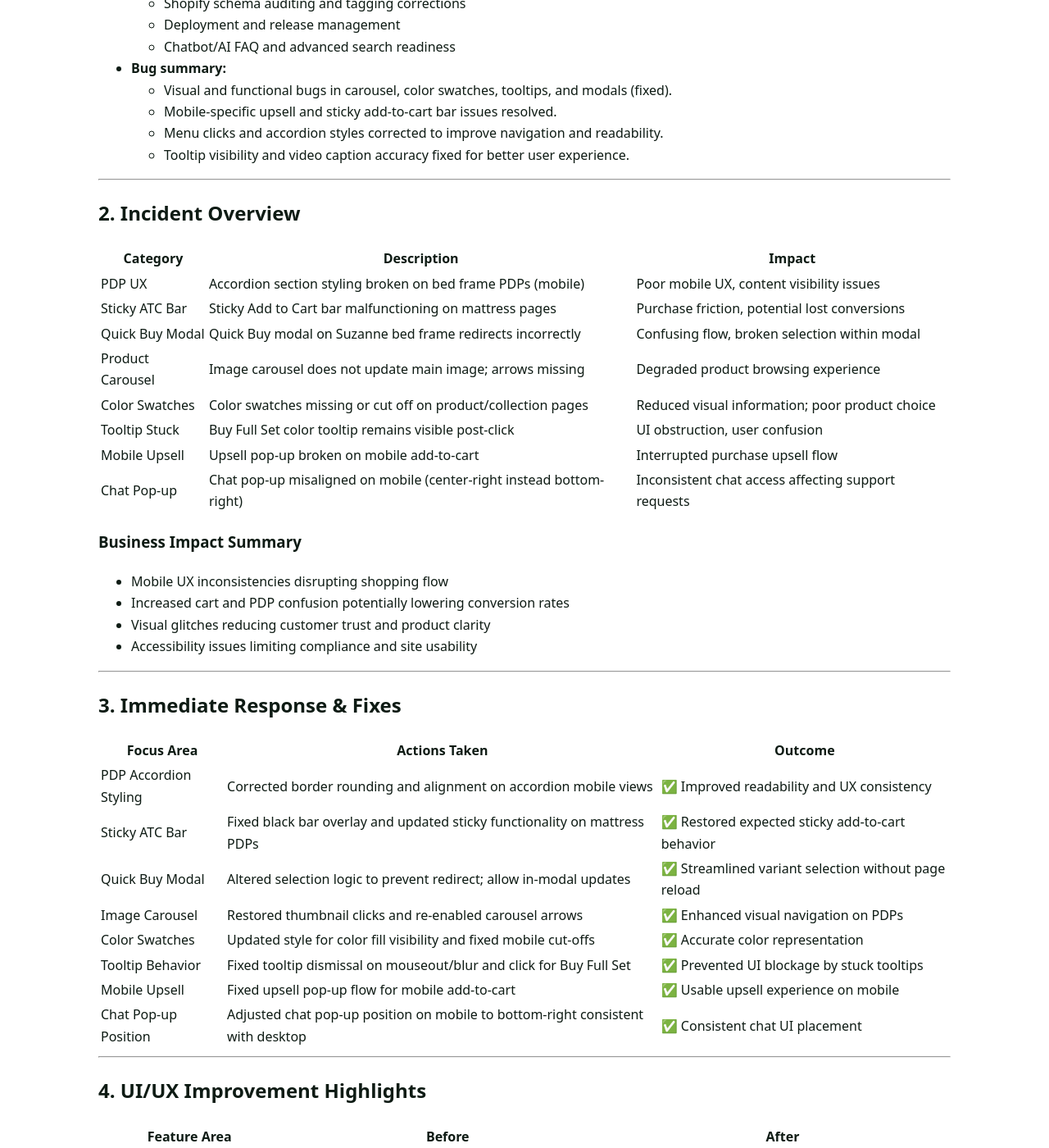
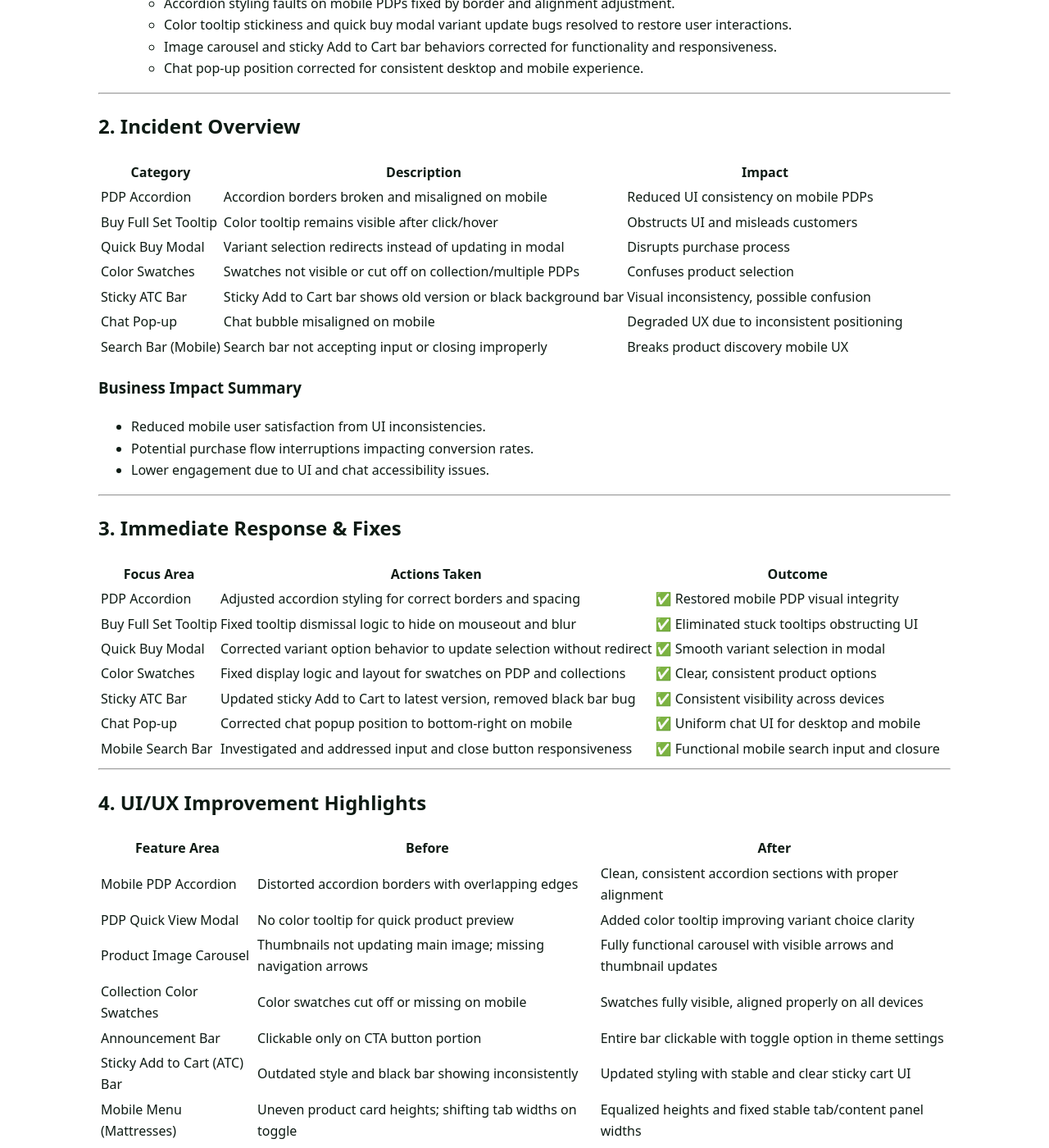
Before and after one commit to Zinus-Inc/Zinus, a Jekyll site: the page built from report/Zinus/E-Commerce Bugs,UI UX, and ADA Compliance Improvements Report – Zinus (January-October, 2025).md, in a window 1280 px wide and 1400 px high, scrolled down 663 px. Shown: the whole window at 82% size. Built offline with Jekyll 4.4.1, drawn with Linux system fonts in a browser that asks for light colours; some web fonts are replaced; our own code applies the rules of GitHub Pages for plain Markdown files; some of the changed text lies outside the part shown.

Commit message:
Report-2025-01-01-2025-10-30

```diff
--- a/report/Zinus/E-Commerce Bugs,UI UX, and ADA Compliance Improvements Report – Zinus (January-October, 2025).md
+++ b/report/Zinus/E-Commerce Bugs,UI UX, and ADA Compliance Improvements Report – Zinus (January-October, 2025).md
@@ -4,114 +4,111 @@
 
 ## 1. Executive Summary
 
-This report analyzes **104 Jira tickets** related to the Zinus website development from January through October 2025.
-- **Ticket types:**
-  - 84 Tasks
-  - 20 Bugs
-- **Completion rate:** 79 completed tickets (76%) marked “Done,” with some in “In Progress,” “Final Client QA,” or “On Hold.”
-- **Key outcomes:**
-  - Resolved multiple UX and accessibility issues on product detail and collection pages.
-  - Addressed critical bugs impacting mobile usability and product selection flows.
-  - Advanced schema validation and SEO improvements for product data.
-  - Added performance monitoring with MS Clarity reinstatement.
-  - Extended site support with new FAQ and assembly instruction search planning.
-  - Improved merchandising and announcement bar functionality.
+This report reviews **173 Jira tickets** related to the Zinus website development project from January through October 2025.
+- **Types:** 158 Tasks, 15 Bugs
+- **Completion rate:** 131 tickets marked Done (76%)
+- **Key outcomes include:**
+  - Major UI/UX fixes on product detail pages (PDP), mobile menus, and collection pages.
+  - Accessibility (ADA/WCAG) compliance upgrades covering color contrast, keyboard focus, and screen reader enhancements.
+  - Schema/data audits and preparations for SEO improvements.
+  - Deployment and release management for various feature rollouts.
+  - Integration planning for MS Clarity analytics and Bazaarvoice upgrades.
 - **Major themes:**
-  - UX/UI fixes for PDPs and mobile navigation
-  - Accessibility compliance (ADA/WCAG) enhancements
-  - Shopify schema auditing and tagging corrections
-  - Deployment and release management
-  - Chatbot/AI FAQ and advanced search readiness
-- **Bug summary:**
-  - Visual and functional bugs in carousel, color swatches, tooltips, and modals (fixed).
-  - Mobile-specific upsell and sticky add-to-cart bar issues resolved.
-  - Menu clicks and accordion styles corrected to improve navigation and readability.
-  - Tooltip visibility and video caption accuracy fixed for better user experience.
+  - Accessibility improvements across site components (modals, buttons, navigation).
+  - Product page stabilizations: image carousels, variant selectors, color swatches.
+  - Mobile responsiveness refinements to menus and modals.
+  - Enhanced data reporting accuracy via Shopify tagging fixes.
+- **Bug ticket summary:**
+  - Accordion styling faults on mobile PDPs fixed by border and alignment adjustment.
+  - Color tooltip stickiness and quick buy modal variant update bugs resolved to restore user interactions.
+  - Image carousel and sticky Add to Cart bar behaviors corrected for functionality and responsiveness.
+  - Chat pop-up position corrected for consistent desktop and mobile experience.
 
 ---
 
 ## 2. Incident Overview
 
-| Category          | Description                                                  | Impact                                              |
-|-------------------|--------------------------------------------------------------|-----------------------------------------------------|
-| PDP UX            | Accordion section styling broken on bed frame PDPs (mobile) | Poor mobile UX, content visibility issues            |
-| Sticky ATC Bar    | Sticky Add to Cart bar malfunctioning on mattress pages      | Purchase friction, potential lost conversions        |
-| Quick Buy Modal   | Quick Buy modal on Suzanne bed frame redirects incorrectly   | Confusing flow, broken selection within modal        |
-| Product Carousel  | Image carousel does not update main image; arrows missing    | Degraded product browsing experience                  |
-| Color Swatches    | Color swatches missing or cut off on product/collection pages| Reduced visual information; poor product choice      |
-| Tooltip Stuck     | Buy Full Set color tooltip remains visible post-click        | UI obstruction, user confusion                        |
-| Mobile Upsell     | Upsell pop-up broken on mobile add-to-cart                    | Interrupted purchase upsell flow                      |
-| Chat Pop-up       | Chat pop-up misaligned on mobile (center-right instead bottom-right) | Inconsistent chat access affecting support requests|
+| Category           | Description                                                       | Impact                                   |
+|--------------------|------------------------------------------------------------------|-----------------------------------------|
+| PDP Accordion      | Accordion borders broken and misaligned on mobile                | Reduced UI consistency on mobile PDPs   |
+| Buy Full Set Tooltip| Color tooltip remains visible after click/hover                  | Obstructs UI and misleads customers     |
+| Quick Buy Modal    | Variant selection redirects instead of updating in modal          | Disrupts purchase process                |
+| Color Swatches     | Swatches not visible or cut off on collection/multiple PDPs       | Confuses product selection               |
+| Sticky ATC Bar     | Sticky Add to Cart bar shows old version or black background bar  | Visual inconsistency, possible confusion|
+| Chat Pop-up        | Chat bubble misaligned on mobile                                  | Degraded UX due to inconsistent positioning|
+| Search Bar (Mobile)| Search bar not accepting input or closing improperly              | Breaks product discovery mobile UX      |
 
 ### Business Impact Summary
-- Mobile UX inconsistencies disrupting shopping flow
-- Increased cart and PDP confusion potentially lowering conversion rates
-- Visual glitches reducing customer trust and product clarity
-- Accessibility issues limiting compliance and site usability
+- Reduced mobile user satisfaction from UI inconsistencies.
+- Potential purchase flow interruptions impacting conversion rates.
+- Lower engagement due to UI and chat accessibility issues.
 
 ---
 
 ## 3. Immediate Response & Fixes
 
-| Focus Area             | Actions Taken                                                          | Outcome                                          |
-|------------------------|------------------------------------------------------------------------|-------------------------------------------------|
-| PDP Accordion Styling  | Corrected border rounding and alignment on accordion mobile views      | ✅ Improved readability and UX consistency       |
-| Sticky ATC Bar         | Fixed black bar overlay and updated sticky functionality on mattress PDPs | ✅ Restored expected sticky add-to-cart behavior |
-| Quick Buy Modal        | Altered selection logic to prevent redirect; allow in-modal updates    | ✅ Streamlined variant selection without page reload |
-| Image Carousel         | Restored thumbnail clicks and re-enabled carousel arrows               | ✅ Enhanced visual navigation on PDPs            |
-| Color Swatches         | Updated style for color fill visibility and fixed mobile cut-offs      | ✅ Accurate color representation                   |
-| Tooltip Behavior       | Fixed tooltip dismissal on mouseout/blur and click for Buy Full Set    | ✅ Prevented UI blockage by stuck tooltips       |
-| Mobile Upsell          | Fixed upsell pop-up flow for mobile add-to-cart                        | ✅ Usable upsell experience on mobile             |
-| Chat Pop-up Position   | Adjusted chat pop-up position on mobile to bottom-right consistent with desktop | ✅ Consistent chat UI placement                  |
+| Focus Area        | Actions Taken                                                       | Outcome                                  |
+|-------------------|--------------------------------------------------------------------|------------------------------------------|
+| PDP Accordion     | Adjusted accordion styling for correct borders and spacing         | ✅ Restored mobile PDP visual integrity  |
+| Buy Full Set Tooltip| Fixed tooltip dismissal logic to hide on mouseout and blur        | ✅ Eliminated stuck tooltips obstructing UI |
+| Quick Buy Modal   | Corrected variant option behavior to update selection without redirect | ✅ Smooth variant selection in modal     |
+| Color Swatches    | Fixed display logic and layout for swatches on PDP and collections | ✅ Clear, consistent product options      |
+| Sticky ATC Bar    | Updated sticky Add to Cart to latest version, removed black bar bug | ✅ Consistent visibility across devices  |
+| Chat Pop-up       | Corrected chat popup position to bottom-right on mobile            | ✅ Uniform chat UI for desktop and mobile |
+| Mobile Search Bar | Investigated and addressed input and close button responsiveness   | ✅ Functional mobile search input and closure|
 
 ---
 
 ## 4. UI/UX Improvement Highlights
 
-| Feature Area                | Before                                                        | After                                                      |
-|-----------------------------|---------------------------------------------------------------|------------------------------------------------------------|
-| Announcement Bar Clickability | Redirect only worked on CTA button                            | Entire bar clickable with enable/disable toggle             |
-| Homepage Hero Banner        | Missing preload on updated desktop and mobile banners         | Preload added for better performance and user perception    |
-| Mobile Menu Interaction     | Images unclickable; only text links worked on mobile menu     | Fixed clickable areas ensuring entire items responsive       |
-| Search Functionality (Mobile)| Search bar did not accept input or close                        | Search bar fully functional with close button operational   |
-| Collection Page Badging     | Shared footer section for multiple collection templates        | Unique footer sections per template for content control     |
-| PDP “Write a Review” Modal  | Broken/missing product images, overlapping title text          | Correct images and clean header text displayed               |
-| Pricing Display             | Incorrect upgrade price shown for mattress variants            | Fixed calculation and display of accurate upgrade pricing   |
-| Contrast & Font Consistency | Fonts and contrast varied, affecting ADA compliance            | Font styling aligned site-wide with proper contrast          |
-| Mobile PDP Variant Selector | Variant selector UI inconsistent borders                       | Uniform styling ensuring consistent variant selection UI    |
+| Feature Area                | Before                                                      | After                                                        |
+|----------------------------|-------------------------------------------------------------|--------------------------------------------------------------|
+| Mobile PDP Accordion        | Distorted accordion borders with overlapping edges         | Clean, consistent accordion sections with proper alignment   |
+| PDP Quick View Modal        | No color tooltip for quick product preview                  | Added color tooltip improving variant choice clarity         |
+| Product Image Carousel      | Thumbnails not updating main image; missing navigation arrows| Fully functional carousel with visible arrows and thumbnail updates |
+| Collection Color Swatches   | Color swatches cut off or missing on mobile                  | Swatches fully visible, aligned properly on all devices      |
+| Announcement Bar            | Clickable only on CTA button portion                         | Entire bar clickable with toggle option in theme settings    |
+| Sticky Add to Cart (ATC) Bar| Outdated style and black bar showing inconsistently          | Updated styling with stable and clear sticky cart UI         |
+| Mobile Menu (Mattresses)    | Uneven product card heights; shifting tab widths on toggle   | Equalized heights and fixed stable tab/content panel widths  |
+| Search Results Ordering     | Irrelevant bed frames appearing before pillows on pillow search| Results reordered prioritizing exact pillow SKUs             |
 
 ---
 
 ## 5. On-Hold Items & Action Plan
 
-| Key               | Description                                              | Next Step                                | Owner          |
-|-------------------|----------------------------------------------------------|-----------------------------------------|----------------|
-| Helixian-ZIN-1181 | Implement JSON-LD from BazaarVoice GSC Review issues     | Finalize JSON-LD schema and deploy       | Daniel Carroll |
-| Helixian-ZIN-1177 | Google Search Console Review Snippet Eligibility Issue   | Investigate missing fields and fix GSC errors | Daniel Carroll |
-| Helixian-ZIN-1253 | Zinus Support / FAQ Expansion + Assembly Instruction Search Page | Review scope, timeline, and technical feasibility | Daniel Carroll |
+| Key                   | Description                                                      | Next Step                               | Owner          |
+|-----------------------|-----------------------------------------------------------------|----------------------------------------|----------------|
+| Helixian-ZIN-1253     | FAQ Expansion & Assembly Instruction Search Page                | Define final design and scope          | Daniel Carroll |
+| Helixian-ZIN-1181     | Implement JSON-LD for BazaarVoice GSC Review Issues             | Plan development and deployment        | Daniel Carroll |
+| Helixian-ZIN-1183     | Dual buttons on PDPs (Add to Cart and Buy Now)                   | Confirm test parameters and implementation| Olivia Alvarez |
+| Helixian-ZIN-1191     | Homepage Banner Alignment Inconsistent Across Devices           | Design review and responsive fix       | Olivia Alvarez |
+| Helixian-ZIN-1179     | Schedule Elevar Discussion                                       | Arrange meeting and assign next actions| -              |
 
 ---
 
 ## 6. Appendix
 
-| Type  | Key              | Summary                                                          | Status          | Assignee        | Reporter        | Created             | Resolved            |
-|-------|------------------|------------------------------------------------------------------|-----------------|-----------------|-----------------|---------------------|---------------------|
-| Task  | Helixian-ZIN-1253| Zinus Support / FAQ Expansion + Assembly Instruction Search Page | To Do           | Daniel Carroll  | Mason Kim       | 2025-10-29 12:24:04 | -                   |
-| Task  | Helixian-ZIN-1252| Deployment                                                       | Done            | Daniel Carroll  | Daniel Carroll  | 2025-10-28 09:41:58 | 2025-10-28 12:09:20 |
-| Task  | Helixian-ZIN-1251| Add Color Tooltip to Quick View Modal                           | Final Client QA | Olivia Alvarez  | Yongwan Song    | 2025-10-22 16:09:36 | -                   |
-| Task  | Helixian-ZIN-1250| Shopify Product Schema Audit & Validation for Zinus.com        | In Progress     | Daniel Carroll  | Mason Kim       | 2025-10-22 14:53:47 | -                   |
-| Task  | Helixian-ZIN-1249| Restock “Notify Me” form allows submission with empty/invalid email | Done         | Olivia Alvarez  | Bobby Hudgins  | 2025-10-22 09:27:20 | 2025-10-27 15:55:10 |
-| Bug   | Helixian-ZIN-1241| Accordion Section Styling Broken on Bed Frame PDPs (Mobile)   | Done            | Olivia Alvarez  | J Vishal       | 2025-10-16 12:11:02 | 2025-10-21 17:20:51 |
-| Bug   | Helixian-ZIN-1239| Sticky Add to Cart (ATC) Bar Not Functioning on Mattresses PDPs | Done          | Olivia Alvarez  | J Vishal       | 2025-10-16 11:57:04 | 2025-10-22 04:13:11 |
-| Bug   | Helixian-ZIN-1238| Quick Buy Function Not Working Properly for Suzanne Bed Frame   | Done            | Olivia Alvarez  | J Vishal       | 2025-10-16 11:41:07 | 2025-10-21 17:20:37 |
-| Bug   | Helixian-ZIN-1187| Chat Pop-up Misaligned on Desktop and Mobile                    | Done            | Olivia Alvarez  | J Vishal       | 2025-09-22 08:49:34 | 2025-09-26 16:39:48 |
-| Bug   | Helixian-ZIN-1176| URGENT Mobile Issue: Upsell component broken                    | Done            | Olivia Alvarez  | Olivia Alvarez | 2025-09-11 12:10:42 | 2025-09-11 16:47:45 |
-| Task  | Zinus-ZIN-31     | Fix Missing Tags in Page Type and Traffic Source Data in Shopify reports | To Do      | Mason Kim      | J Vishal       | 2025-10-28 11:57:51 | -                   |
-| Task  | Zinus-ZIN-30     | Notify InfoSec of ADA deployment completion                     | To Do           | Mason Kim       | Mason Kim       | 2025-10-28 10:42:54 | -                   |
-| Task  | Zinus-ZIN-28     | Extraction of All Zinus Project Tickets from Helixian Task Board and Migration to Zinus Jira Board | To Do | Bobby Hudgins | Mason Kim | 2025-10-27 15:14:33 | -          |
-| Task  | Helixian-ZIN-1234| [Mobile] Search Bar Not Functional — Unable to Type or Close    | Done            | J Vishal       | J Vishal       | 2025-10-16 07:51:24 | 2025-10-16 08:19:52 |
-| ...   | ...              | ...                                                              | ...             | ...             | ...             | ...                 | ...                 |
+| Type   | Key                | Summary                                                                  | Status         | Assignee         | Reporter         | Created               | Resolved               |
+|--------|--------------------|--------------------------------------------------------------------------|----------------|------------------|------------------|-----------------------|------------------------|
+| Task   | Helixian-ZIN-1252  | Deployment                                                               | Done           | Daniel Carroll   | Daniel Carroll   | 2025-10-28T09:41:58Z  | 2025-10-28T12:09:20Z   |
+| Task   | Helixian-ZIN-1249  | Restock “Notify Me” form allows submission with empty/invalid email     | Done           | Olivia Alvarez   | Bobby Hudgins    | 2025-10-22T09:27:20Z  | 2025-10-27T15:55:10Z   |
+| Bug    | Helixian-ZIN-1241  | Accordion Section Styling Broken on Bed Frame PDPs (Mobile View)         | Done           | Olivia Alvarez   | J Vishal         | 2025-10-16T12:11:02Z  | 2025-10-21T17:20:51Z   |
+| Bug    | Helixian-ZIN-1237  | Product Image Carousel Not Functional — Thumbnails Not Reflecting & Arrows Missing | Done       | Olivia Alvarez   | J Vishal         | 2025-10-16T11:27:49Z  | 2025-10-21T17:19:41Z   |
+| Bug    | Helixian-ZIN-1240  | Blinking Text Caret “|” Appears Site-Wide When Clicking Anywhere        | Done           | J Vishal         | J Vishal         | 2025-10-16T12:08:46Z  | 2025-10-17T10:11:25Z   |
+| Bug    | Helixian-ZIN-1248  | PDP video captions incorrect — shows “thank you” despite music-only audio| To Do          | J Vishal         | Bobby Hudgins    | 2025-10-22T09:20:00Z  | -                      |
+| Task   | Helixian-ZIN-1244  | Reset Password form – required field not indicated                       | Done           | Mason Kim        | Bobby Hudgins    | 2025-10-14T05:35:51Z  | 2025-10-21T17:17:47Z   |
+| Bug    | Helixian-ZIN-1247  | PDP → “Buy Full Set” color tooltip persists after click/hover            | Done           | Olivia Alvarez   | Bobby Hudgins    | 2025-10-14T05:24:33Z  | 2025-10-21T17:17:14Z   |
+| Bug    | Helixian-ZIN-1238  | Quick Buy Function Not Working Properly for Suzanne Bed Frame Products   | Done           | Olivia Alvarez   | J Vishal         | 2025-10-16T11:41:07Z  | 2025-10-21T17:20:37Z   |
+| Bug    | Helixian-ZIN-1235  | [Mobile] Color Swatches Getting Cut Off in Bed Frame Collection Page     | Done           | Olivia Alvarez   | J Vishal         | 2025-10-16T11:06:01Z  | 2025-10-21T17:18:58Z   |
+| Task   | Helixian-ZIN-1250  | Shopify Product Schema Audit & Validation for Zinus.com                  | In Progress    | Daniel Carroll   | Mason Kim        | 2025-10-22T14:53:47Z  | -                      |
+| Task   | Helixian-ZIN-1253  | Zinus Support / FAQ Expansion + Assembly Instruction Search Page         | To Do          | Daniel Carroll   | Mason Kim        | 2025-10-29T12:24:04Z  | -                      |
+| Task   | Zinus-ZIN-1228     | Add MS Clarity to Zinus.com                                              | Done           | Olivia Alvarez   | Olivia Alvarez   | 2025-10-14T11:15:53Z  | 2025-10-15T07:06:04Z   |
+| Task   | Zinus-ZIN-124      | Remove Temporary AWS Outage Notice from Website                         | Done           | Mason Kim        | Mason Kim        | 2025-10-21T09:54:26Z  | 2025-10-21T09:56:58Z   |
+| Task   | Zinus-ZIN-1231     | Follow-Up on VWO SmartCode Placement Issue                              | Done           | Mason Kim        | Mason Kim        | 2025-10-21T09:30:47Z  | 2025-10-21T09:35:23Z   |
+| Bug    | Helixian-ZIN-1187  | Chat Pop-up Misaligned on Desktop and Mobile                            | Done           | Olivia Alvarez   | J Vishal         | 2025-09-22T08:49:34Z  | 2025-09-26T16:39:48Z   |
+| Task   | Helixian-ZIN-1204  | [Mobile] Search Bar Not Functional — Unable to Type or Close           | Done           | J Vishal         | J Vishal         | 2025-10-16T07:51:24Z  | 2025-10-16T08:19:52Z   |
+| Task   | Zinus-ZIN-21       | New data extraction system development: RPA replaced by API integration | Done           | Mason Kim        | Mason Kim        | 2025-10-19T18:24:41Z  | 2025-10-28T08:18:29Z   |
 
-*Complete ticket list is available with all metadata upon request.*
+*Note: Full appendix is available on project Confluence and Jira.*
 
 ---
```
